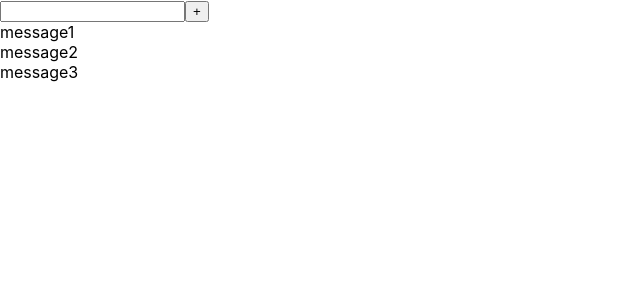
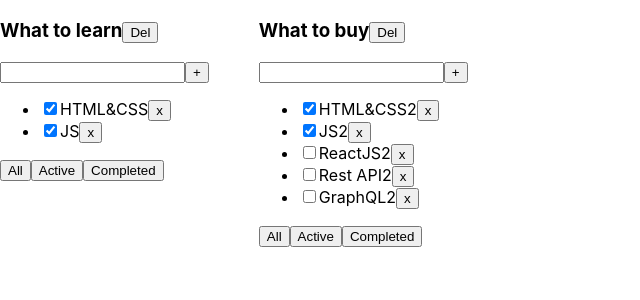
Before and after one commit to im1891/micro_tasks, a React (Create React App) app: page / in a window 1280 px wide. Shown: the top 300 px of the page, without its empty margins (0-640 px from the left). Built offline with nearby package versions, Linux system fonts and the light colour scheme.

Commit message:
Completed task 6- associative array.

```diff
--- a/package.json
+++ b/package.json
@@ -10,10 +10,12 @@
     "@types/node": "^16.11.49",
     "@types/react": "^18.0.17",
     "@types/react-dom": "^18.0.6",
+    "@types/uuid": "^8.3.4",
     "react": "^18.2.0",
     "react-dom": "^18.2.0",
     "react-scripts": "5.0.1",
     "typescript": "^4.7.4",
+    "uuid": "^9.0.0",
     "web-vitals": "^2.1.4"
   },
   "scripts": {
--- /dev/null
+++ b/src/App(task06).tsx
@@ -0,0 +1,115 @@
+import React, {useState} from 'react';
+import './App.css';
+import {v1} from 'uuid';
+import {Todolist} from "./tasks/Task06(associative array)/Todolist";
+
+export type FilterValuesType = "all" | "active" | "completed";
+
+type TodolistsType = {
+    id: string
+    title: string
+    filter: FilterValuesType
+}
+
+function App() {
+
+    let todolistID1 = v1();
+    let todolistID2 = v1();
+
+
+    let [todolists, setTodolists] = useState<Array<TodolistsType>>([
+        {id: todolistID1, title: 'What to learn', filter: 'completed'},
+        {id: todolistID2, title: 'What to buy', filter: 'all'},
+    ])
+
+    let [tasks, setTasks] = useState({
+        [todolistID1]: [
+            {id: v1(), title: "HTML&CSS", isDone: true},
+            {id: v1(), title: "JS", isDone: true},
+            {id: v1(), title: "ReactJS", isDone: false},
+            {id: v1(), title: "Rest API", isDone: false},
+            {id: v1(), title: "GraphQL", isDone: false},
+        ],
+        [todolistID2]: [
+            {id: v1(), title: "HTML&CSS2", isDone: true},
+            {id: v1(), title: "JS2", isDone: true},
+            {id: v1(), title: "ReactJS2", isDone: false},
+            {id: v1(), title: "Rest API2", isDone: false},
+            {id: v1(), title: "GraphQL2", isDone: false},
+        ]
+    });
+
+
+    function removeTask(todoListId: string, taskId: string) {
+        setTasks({...tasks, [todoListId]: tasks[todoListId].filter(ts => ts.id !== taskId)})
+    }
+
+    function addTask(todoListId: string, title: string) {
+        let task = {id: v1(), title: title, isDone: false};
+        //    let newTasks = [task, ...tasks];
+        //  setTasks(newTasks);*/
+        setTasks({...tasks, [todoListId]: [task, ...tasks[todoListId]]})
+
+    }
+
+    function changeStatus(todoListId: string, taskId: string, isDone: boolean) {
+        /*   let task = tasks.find(t => t.id === taskId);
+           if (task) {
+               task.isDone = isDone;
+           }
+
+           setTasks([...tasks]);*/
+
+        setTasks({...tasks, [todoListId]: tasks[todoListId].map(ts => ts.id === taskId ? {...ts, isDone} : ts)})
+    }
+
+
+    function changeFilter(todoListId: string, value: FilterValuesType) {
+
+        setTodolists(todolists.map(tl => tl.id === todoListId ? {...tl, filter: value} : tl))
+    }
+
+    function deleteTL(todoListId: string) {
+        setTodolists(todolists.filter(tl => tl.id !== todoListId))
+        delete tasks[todoListId]
+
+    }
+
+
+    return (
+        <div className="App">
+
+            {todolists.map(tl => {
+
+                let tasksForTodolist = tasks[tl.id];
+
+                if (tl.filter === "active") {
+                    tasksForTodolist = tasks[tl.id].filter(t => t.isDone === false);
+                }
+                if (tl.filter === "completed") {
+                    tasksForTodolist = tasks[tl.id].filter(t => t.isDone === true);
+                }
+
+
+                return (
+                    <Todolist
+                        key={tl.id}
+                        title={tl.title}
+                        tasks={tasksForTodolist}
+                        removeTask={removeTask}
+                        changeFilter={changeFilter}
+                        addTask={addTask}
+                        changeTaskStatus={changeStatus}
+                        filter={tl.filter}
+                        todoListId={tl.id}
+                        deleteTl={deleteTL}
+
+                    />
+                )
+            })}
+
+        </div>
+    );
+}
+
+export default App;
--- /dev/null
+++ b/src/App.css
@@ -0,0 +1,4 @@
+.App {
+    display: flex;
+    gap: 50px;
+}
--- a/src/index.tsx
+++ b/src/index.tsx
@@ -2,7 +2,7 @@
 import ReactDOM from 'react-dom/client';
 import './index.css';
 import reportWebVitals from './reportWebVitals';
-import AppTask05 from "./App(task05)";
+import AppTask06 from "./App(task06)";
 
 const root = ReactDOM.createRoot(
   document.getElementById('root') as HTMLElement
@@ -10,7 +10,8 @@
 root.render(
   <React.StrictMode>
     {/*<AppTask04 />*/}
-      <AppTask05 />
+    {/*  <AppTask05 />*/}
+    <AppTask06/>
   </React.StrictMode>
 );
 
--- /dev/null
+++ b/src/tasks/Task06(associative array)/Todolist.tsx
@@ -0,0 +1,96 @@
+import React, {ChangeEvent, KeyboardEvent, useState} from 'react';
+import {FilterValuesType} from "../../App(task06)";
+
+
+type TaskType = {
+    id: string
+    title: string
+    isDone: boolean
+}
+
+type PropsType = {
+    title: string
+    tasks: Array<TaskType>
+    removeTask: (todoListId: string, taskId: string) => void
+    changeFilter: (todoListId: string, value: FilterValuesType) => void
+    addTask: (todoListId: string, title: string) => void
+    changeTaskStatus: (todoListId: string, taskId: string, isDone: boolean) => void
+    filter: FilterValuesType
+    todoListId: string
+    deleteTl: (todoListId: string) => void
+}
+
+export function Todolist(props: PropsType) {
+
+    let [title, setTitle] = useState("")
+    let [error, setError] = useState<string | null>(null)
+
+    const addTask = () => {
+        if (title.trim() !== "") {
+            props.addTask(props.todoListId, title.trim());
+            setTitle("");
+        } else {
+            setError("Title is required");
+        }
+    }
+
+    const onChangeHandler = (e: ChangeEvent<HTMLInputElement>) => {
+        setTitle(e.currentTarget.value)
+    }
+
+    const onKeyPressHandler = (e: KeyboardEvent<HTMLInputElement>) => {
+        setError(null);
+        if (e.charCode === 13) {
+            addTask();
+        }
+    }
+
+    const onAllClickHandler = () => props.changeFilter(props.todoListId, "all");
+    const onActiveClickHandler = () => props.changeFilter(props.todoListId, "active");
+    const onCompletedClickHandler = () => props.changeFilter(props.todoListId, "completed");
+
+
+    return <div>
+        <h3>{props.title}
+            <button onClick={() => props.deleteTl(props.todoListId)}>Del</button>
+        </h3>
+        <div>
+            <input value={title}
+                   onChange={onChangeHandler}
+                   onKeyPress={onKeyPressHandler}
+                   className={error ? "error" : ""}
+            />
+            <button onClick={addTask}>+</button>
+            {error && <div className="error-message">{error}</div>}
+        </div>
+        <ul>
+            {
+                props.tasks.map(t => {
+                    const onClickHandler = () => props.removeTask(props.todoListId, t.id)
+                    const onChangeHandler = (e: ChangeEvent<HTMLInputElement>) => {
+                        props.changeTaskStatus(props.todoListId, t.id, e.currentTarget.checked);
+                    }
+
+                    return <li key={t.id} className={t.isDone ? "is-done" : ""}>
+                        <input type="checkbox"
+                               onChange={onChangeHandler}
+                               checked={t.isDone}/>
+                        <span>{t.title}</span>
+                        <button onClick={onClickHandler}>x</button>
+                    </li>
+                })
+            }
+        </ul>
+        <div>
+            <button className={props.filter === 'all' ? "active-filter" : ""}
+                    onClick={onAllClickHandler}>All
+            </button>
+            <button className={props.filter === 'active' ? "active-filter" : ""}
+                    onClick={onActiveClickHandler}>Active
+            </button>
+            <button className={props.filter === 'completed' ? "active-filter" : ""}
+                    onClick={onCompletedClickHandler}>Completed
+            </button>
+        </div>
+    </div>
+}
```
Also changed, not shown: 1 other file (tests, documents, lock files or other folders).
